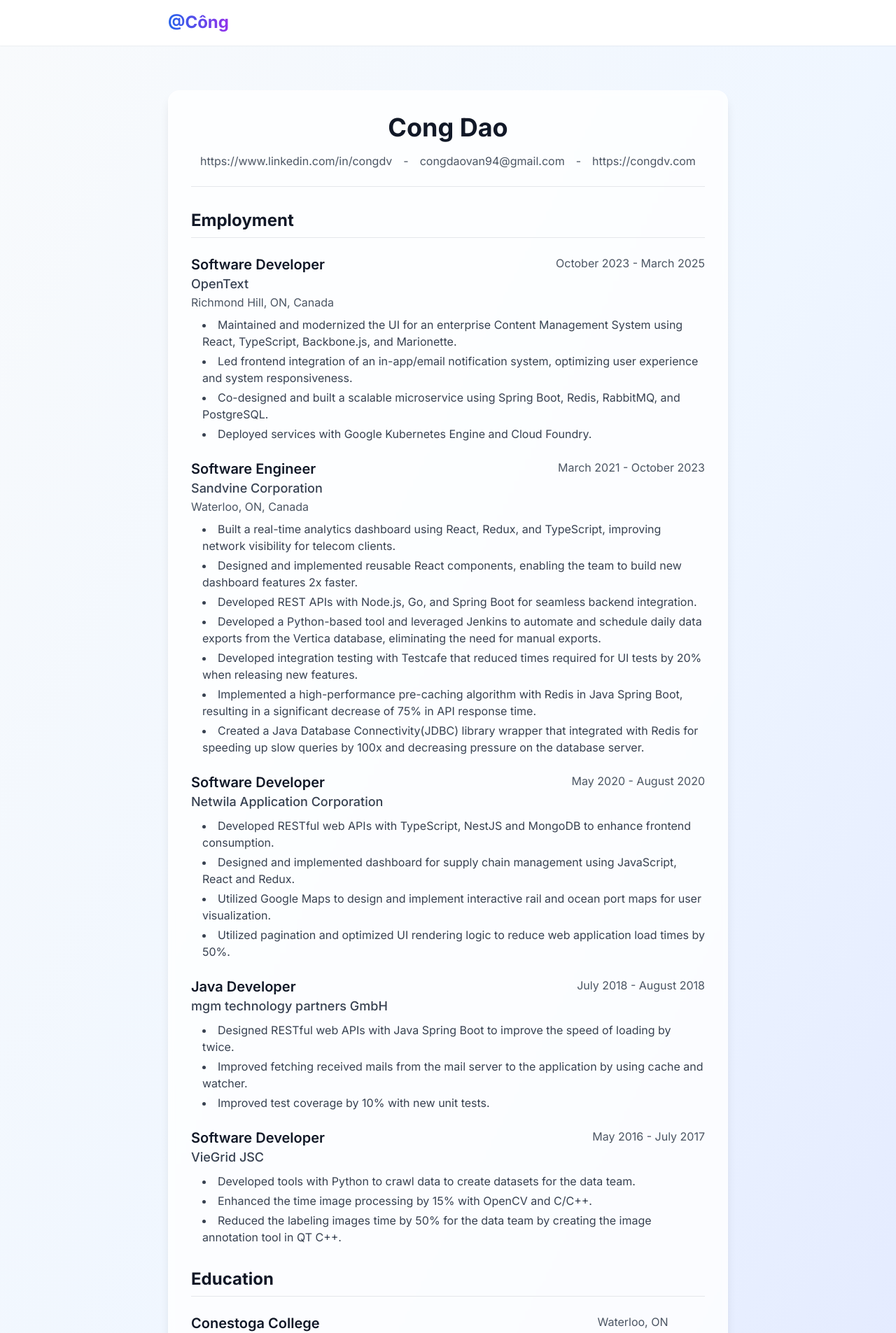
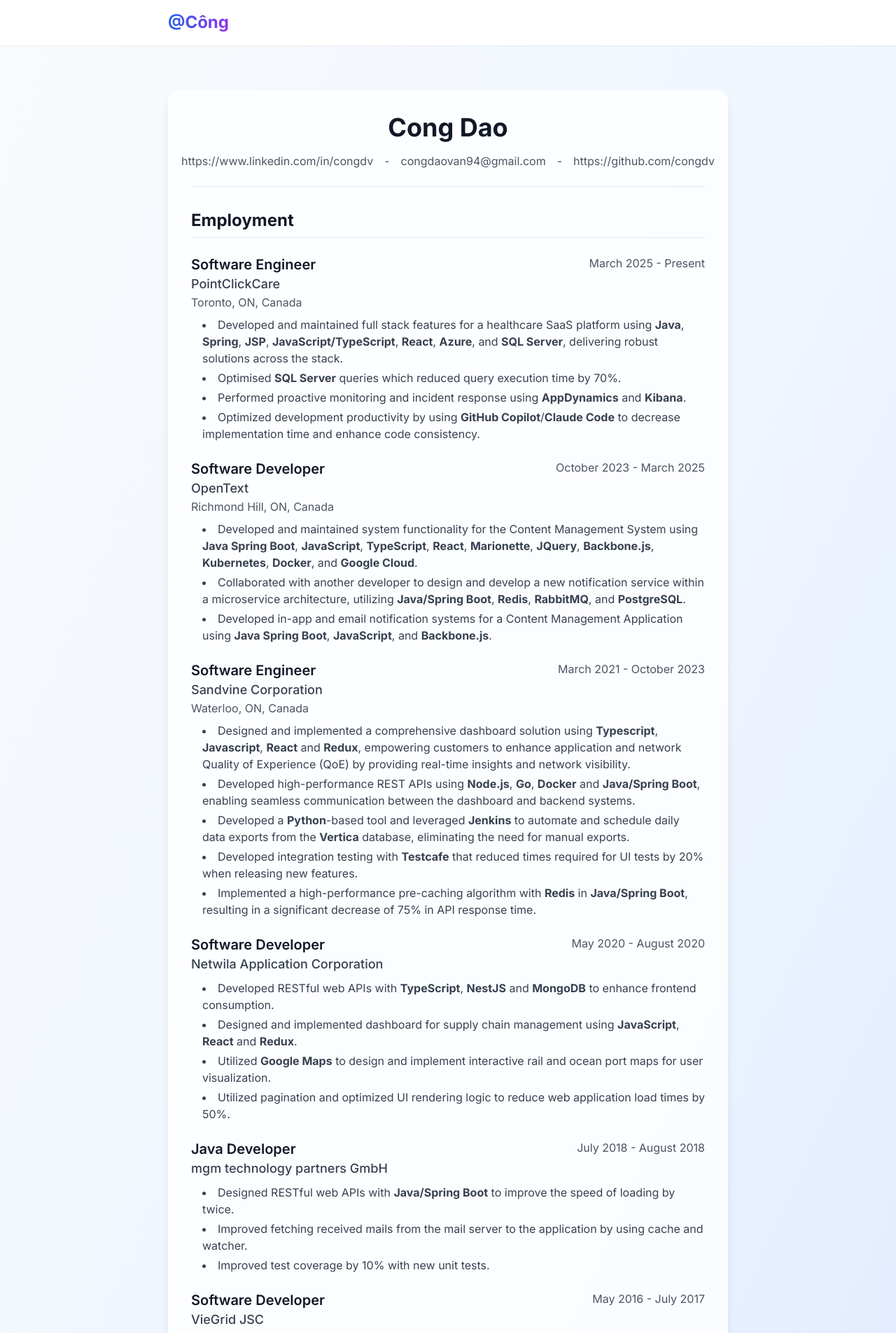
Before and after one commit to congdv/congdv.com, a Next.js app: page /resume in a window 1280 px wide. Shown: the top 1905 px of the page at 70% size. Built offline with nearby package versions, Linux system fonts and the light colour scheme; no server answers.

Commit message:
Update resume with new employment details and correct links

```diff
--- a/src/pages/resume.tsx
+++ b/src/pages/resume.tsx
@@ -34,12 +34,12 @@
                 </a>
                 <span className="hidden md:inline">-</span>
                 <Link
-                  href="https://congdv.com"
+                  href="https://github.com/congdv"
                   className="hover:text-blue-600 transition-colors"
                   target="_blank"
                   rel="noopener noreferrer"
                 >
-                  https://congdv.com
+                  https://github.com/congdv
                 </Link>
               </div>
             </div>
@@ -47,6 +47,24 @@
             {/* Employment Section */}
             <section className="mb-8">
               <h2 className="text-2xl font-bold text-gray-900 mb-6 border-b border-gray-200 pb-2">Employment</h2>
+
+              {/* PointClickCare */}
+              <div className="mb-6">
+                <div className="flex flex-col md:flex-row md:justify-between md:items-start mb-2">
+                  <div>
+                    <h3 className="text-xl font-semibold text-gray-900">Software Engineer</h3>
+                    <p className="text-lg text-gray-700 font-medium">PointClickCare</p>
+                    <p className="text-gray-600">Toronto, ON, Canada</p>
+                  </div>
+                  <p className="text-gray-600 mt-1 md:mt-0">March 2025 - Present</p>
+                </div>
+                <ul className="list-disc list-inside text-gray-700 space-y-1 ml-4">
+                  <li>Developed and maintained full stack features for a healthcare SaaS platform using <strong>Java</strong>, <strong>Spring</strong>, <strong>JSP</strong>, <strong>JavaScript/TypeScript</strong>, <strong>React</strong>, <strong>Azure</strong>, and <strong>SQL Server</strong>, delivering robust solutions across the stack.</li>
+                  <li>Optimised <strong>SQL Server</strong> queries which reduced query execution time by 70%.</li>
+                  <li>Performed proactive monitoring and incident response using <strong>AppDynamics</strong> and <strong>Kibana</strong>.</li>
+                  <li>Optimized development productivity by using <strong>GitHub Copilot</strong>/<strong>Claude Code</strong> to decrease implementation time and enhance code consistency.</li>
+                </ul>
+              </div>
 
               {/* OpenText */}
               <div className="mb-6">
@@ -59,10 +77,9 @@
                   <p className="text-gray-600 mt-1 md:mt-0">October 2023 - March 2025</p>
                 </div>
                 <ul className="list-disc list-inside text-gray-700 space-y-1 ml-4">
-                  <li>Maintained and modernized the UI for an enterprise Content Management System using React, TypeScript, Backbone.js, and Marionette.</li>
-                  <li>Led frontend integration of an in-app/email notification system, optimizing user experience and system responsiveness.</li>
-                  <li>Co-designed and built a scalable microservice using Spring Boot, Redis, RabbitMQ, and PostgreSQL.</li>
-                  <li>Deployed services with Google Kubernetes Engine and Cloud Foundry.</li>
+                  <li>Developed and maintained system functionality for the Content Management System using <strong>Java Spring Boot</strong>, <strong>JavaScript</strong>, <strong>TypeScript</strong>, <strong>React</strong>, <strong>Marionette</strong>, <strong>JQuery</strong>, <strong>Backbone.js</strong>, <strong>Kubernetes</strong>, <strong>Docker</strong>, and <strong>Google Cloud</strong>.</li>
+                  <li>Collaborated with another developer to design and develop a new notification service within a microservice architecture, utilizing <strong>Java/Spring Boot</strong>, <strong>Redis</strong>, <strong>RabbitMQ</strong>, and <strong>PostgreSQL</strong>.</li>
+                  <li>Developed in-app and email notification systems for a Content Management Application using <strong>Java Spring Boot</strong>, <strong>JavaScript</strong>, and <strong>Backbone.js</strong>.</li>
                 </ul>
               </div>
 
@@ -77,13 +94,11 @@
                   <p className="text-gray-600 mt-1 md:mt-0">March 2021 - October 2023</p>
                 </div>
                 <ul className="list-disc list-inside text-gray-700 space-y-1 ml-4">
-                  <li>Built a real-time analytics dashboard using React, Redux, and TypeScript, improving network visibility for telecom clients.</li>
-                  <li>Designed and implemented reusable React components, enabling the team to build new dashboard features 2x faster.</li>
-                  <li>Developed REST APIs with Node.js, Go, and Spring Boot for seamless backend integration.</li>
-                  <li>Developed a Python-based tool and leveraged Jenkins to automate and schedule daily data exports from the Vertica database, eliminating the need for manual exports.</li>
-                  <li>Developed integration testing with Testcafe that reduced times required for UI tests by 20% when releasing new features.</li>
-                  <li>Implemented a high-performance pre-caching algorithm with Redis in Java Spring Boot, resulting in a significant decrease of 75% in API response time.</li>
-                  <li>Created a Java Database Connectivity(JDBC) library wrapper that integrated with Redis for speeding up slow queries by 100x and decreasing pressure on the database server.</li>
+                  <li>Designed and implemented a comprehensive dashboard solution using <strong>Typescript</strong>, <strong>Javascript</strong>, <strong>React</strong> and <strong>Redux</strong>, empowering customers to enhance application and network Quality of Experience (QoE) by providing real-time insights and network visibility.</li>
+                  <li>Developed high-performance REST APIs using <strong>Node.js</strong>, <strong>Go</strong>, <strong>Docker</strong> and <strong>Java/Spring Boot</strong>, enabling seamless communication between the dashboard and backend systems.</li>
+                  <li>Developed a <strong>Python</strong>-based tool and leveraged <strong>Jenkins</strong> to automate and schedule daily data exports from the <strong>Vertica</strong> database, eliminating the need for manual exports.</li>
+                  <li>Developed integration testing with <strong>Testcafe</strong> that reduced times required for UI tests by 20% when releasing new features.</li>
+                  <li>Implemented a high-performance pre-caching algorithm with <strong>Redis</strong> in <strong>Java/Spring Boot</strong>, resulting in a significant decrease of 75% in API response time.</li>
                 </ul>
               </div>
 
@@ -97,9 +112,9 @@
                   <p className="text-gray-600 mt-1 md:mt-0">May 2020 - August 2020</p>
                 </div>
                 <ul className="list-disc list-inside text-gray-700 space-y-1 ml-4">
-                  <li>Developed RESTful web APIs with TypeScript, NestJS and MongoDB to enhance frontend consumption.</li>
-                  <li>Designed and implemented dashboard for supply chain management using JavaScript, React and Redux.</li>
-                  <li>Utilized Google Maps to design and implement interactive rail and ocean port maps for user visualization.</li>
+                  <li>Developed RESTful web APIs with <strong>TypeScript</strong>, <strong>NestJS</strong> and <strong>MongoDB</strong> to enhance frontend consumption.</li>
+                  <li>Designed and implemented dashboard for supply chain management using <strong>JavaScript</strong>, <strong>React</strong> and <strong>Redux</strong>.</li>
+                  <li>Utilized <strong>Google Maps</strong> to design and implement interactive rail and ocean port maps for user visualization.</li>
                   <li>Utilized pagination and optimized UI rendering logic to reduce web application load times by 50%.</li>
                 </ul>
               </div>
@@ -114,7 +129,7 @@
                   <p className="text-gray-600 mt-1 md:mt-0">July 2018 - August 2018</p>
                 </div>
                 <ul className="list-disc list-inside text-gray-700 space-y-1 ml-4">
-                  <li>Designed RESTful web APIs with Java Spring Boot to improve the speed of loading by twice.</li>
+                  <li>Designed RESTful web APIs with <strong>Java/Spring Boot</strong> to improve the speed of loading by twice.</li>
                   <li>Improved fetching received mails from the mail server to the application by using cache and watcher.</li>
                   <li>Improved test coverage by 10% with new unit tests.</li>
                 </ul>
@@ -130,9 +145,9 @@
                   <p className="text-gray-600 mt-1 md:mt-0">May 2016 - July 2017</p>
                 </div>
                 <ul className="list-disc list-inside text-gray-700 space-y-1 ml-4">
-                  <li>Developed tools with Python to crawl data to create datasets for the data team.</li>
-                  <li>Enhanced the time image processing by 15% with OpenCV and C/C++.</li>
-                  <li>Reduced the labeling images time by 50% for the data team by creating the image annotation tool in QT C++.</li>
+                  <li>Developed tools with <strong>Python</strong> to crawl data to create datasets for the data team.</li>
+                  <li>Enhanced the time image processing by 15% with <strong>OpenCV</strong> and <strong>C/C++</strong>.</li>
+                  <li>Reduced the labeling images time by 50% for the data team by creating the image annotation tool in <strong>QT C++</strong>.</li>
                 </ul>
               </div>
             </section>
@@ -187,7 +202,7 @@
                     </Link>
                     <span className="text-gray-600 font-normal"> (2024)</span>
                   </h3>
-                  <p className="text-gray-700">A lightweight pay stub generator built with Next.js, Tailwind CSS, and React-PDF. Designed a clean, mobile-friendly UI for quick pay stub creation without user accounts.</p>
+                  <p className="text-gray-700">A lightweight pay stub generator built with Next.js, Tailwind CSS, Supabase, and React-PDF. Designed a clean, mobile-friendly UI for quick pay stub creation.</p>
                 </div>
 
                 <div>
@@ -202,7 +217,7 @@
                     </Link>
                     <span className="text-gray-600 font-normal"> (present)</span>
                   </h3>
-                  <p className="text-gray-700">Working on variety of projects using Next.js, Tailwind CSS, React, Prisma, PostgreSQL, C/C++, JavaScript, and TypeScript.</p>
+                  <p className="text-gray-700">Working on variety of projects using Next.js, Tailwind CSS, React, Prisma, PostgreSQL, C/C++, Go, JavaScript, Railway, Supabase, AWS and TypeScript.</p>
                 </div>
               </div>
             </section>
```
